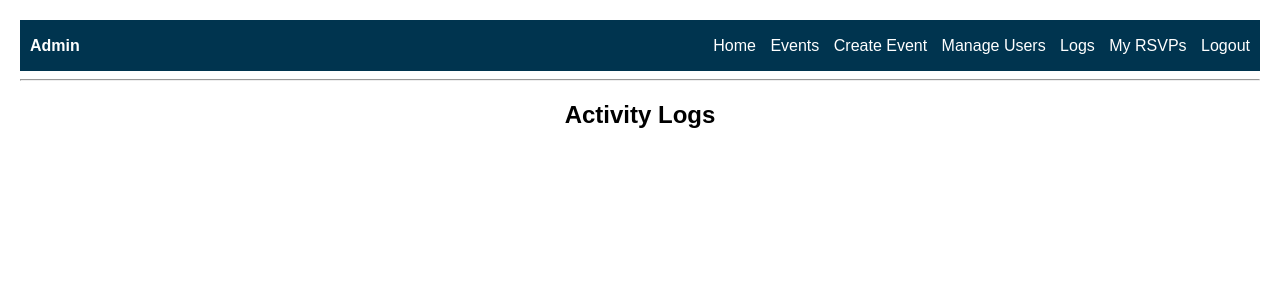
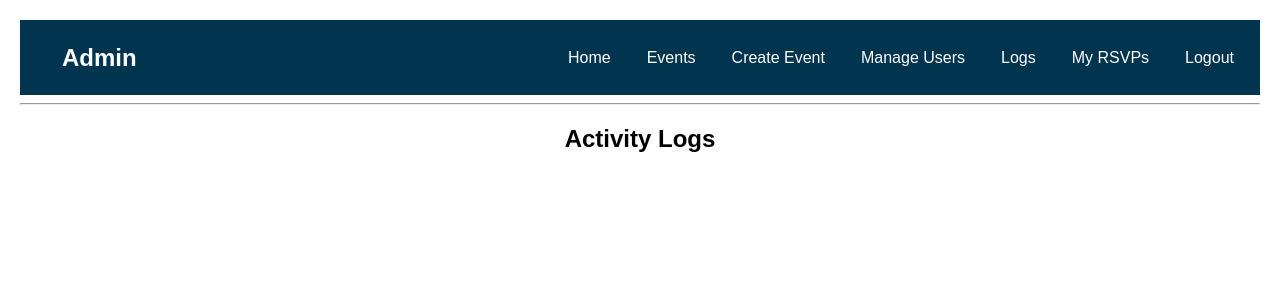
Before and after one commit to LithiumSakura/BUSystemsDevelopmentUnit, a Flask app: page /admin/logs in a window 1280 px wide. Shown: the top 300 px of the page. Run offline with Flask 3, Linux system fonts and the light colour scheme; a user stored in the database is signed in; data that the repository does not hold is empty.

Commit message:
Updated UI

```diff
--- a/static/style.css
+++ b/static/style.css
@@ -1,3 +1,4 @@
+/* General Styling */
 body {
     font-family: Arial, sans-serif;
     margin: 20px;
@@ -6,40 +7,44 @@ h2 {
     text-align: center;
 }
 
+/* Navigation (header) Styling */
 nav {
     height: 3.2rem;
     display: flex;
+    align-items: center;
     justify-content: space-between;
-    align-items: center;
+    padding: 12px 16px;
     background-color: #00344f;
     color: #fff;
 }
-nav a {
-    text-align: right;
-    margin-right: 10px;
-    text-decoration: none;
-    color: white;
-    border: 0.2rem;
-    border-radius: rem;
-}
 .nav__logo {
     font-size: 1.5rem;
+    font-weight: bold;
     margin: auto 1rem;
 }
 .nav__menu {
-    margin: 0;
-    padding: 0;
-    list-style: none;
+    display: flex;
+    gap: 16px;
+    margin-left: auto;
+    align-items: center;
+}
+.nav__menu a, .nav__menu a:visited {
+    color: #fff;
     text-decoration: none;
-    color: #fff;
-    display: flex;
-    text-align: right;
+    padding: 6px 10px;
+    border-radius: 6px;
 }
-.nav__menu a:hover {
+.nav__menu a:hover, .nav__menu a:focus {
     color: #00344f;
     background-color: #00e1c0;
+    text-decoration: none;
 }
 
+.nav__menu a:active {
+    opacity: 0.85;
+}
+
+/* Form Styling (for login & register) */
 form {
     text-align: center;
     display: block;
--- a/templates/base.html
+++ b/templates/base.html
@@ -6,7 +6,7 @@
 </head>
 <body>
     <nav>
-        <div class="nav_logo">
+        <div class="nav__logo">
         {% if session.get("user") %}
             {% if session.get("role") == "member" %}
                 <span style="margin-left:10px;">Member</span>
@@ -16,7 +16,7 @@
                 <span style="margin-left:10px; font-weight:bold;">Admin</span>
             {% endif %}
         </div>
-        <div class="nav_menu">
+        <div class="nav__menu">
             <a href="{{ url_for('home') }}">Home</a>
             <a href="{{ url_for('list_events') }}">Events</a>
 
```
